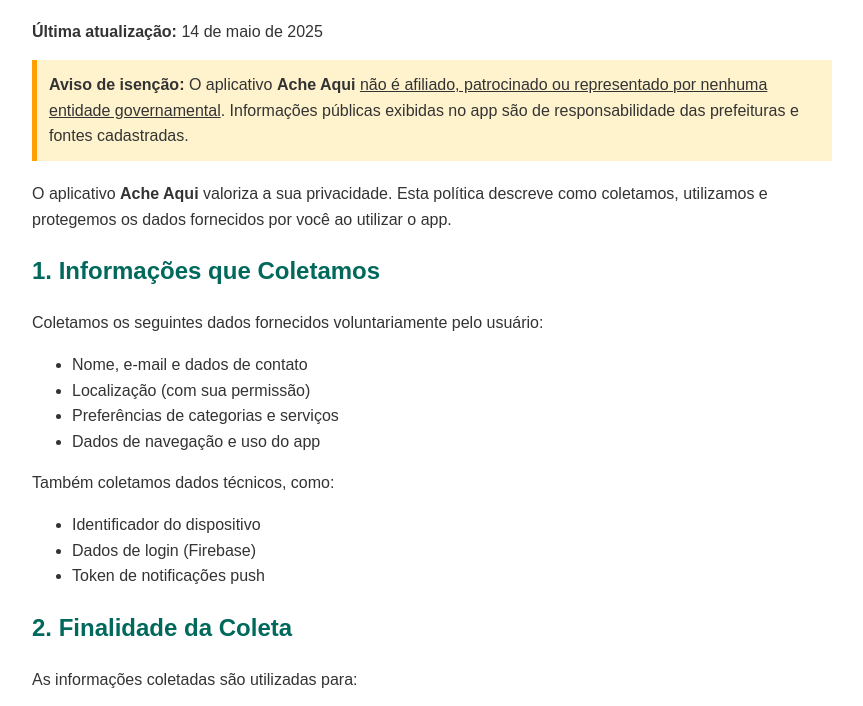
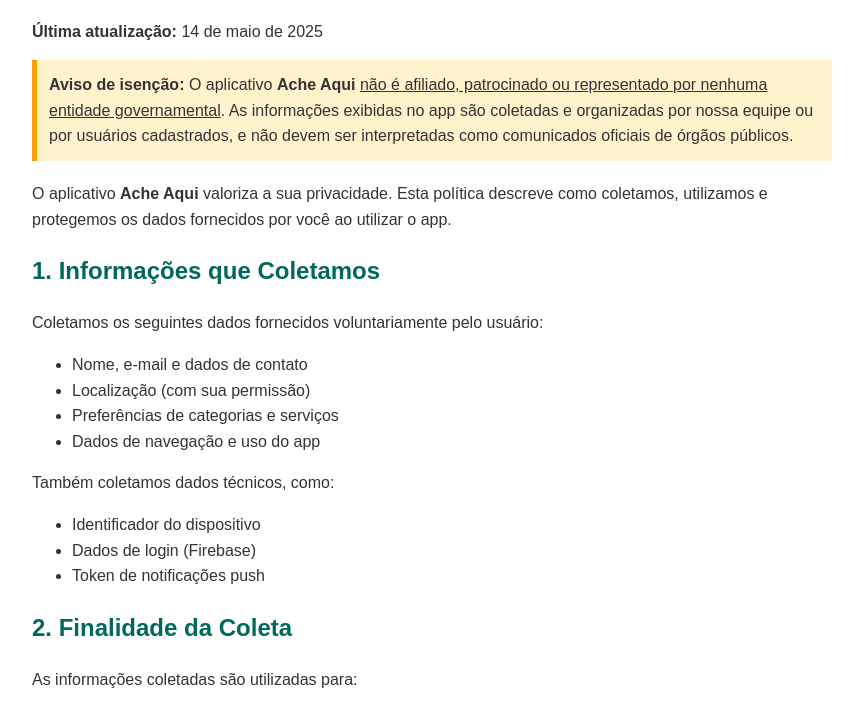
Before and after one commit to GrrMoura/politica-privacidade, a plain HTML site: page index.html in a window 1280 px wide. Shown: the part 94-800 px from the top of the page, without its empty margins (208-1071 px from the left). Drawn offline with Linux system fonts and the light colour scheme.

Commit message:
Update index.html

```diff
--- a/index.html
+++ b/index.html
@@ -32,7 +32,7 @@
   <p><strong>Última atualização:</strong> 14 de maio de 2025</p>
 
   <div class="disclaimer">
-    <strong>Aviso de isenção:</strong> O aplicativo <strong>Ache Aqui</strong> <u>não é afiliado, patrocinado ou representado por nenhuma entidade governamental</u>. Informações públicas exibidas no app são de responsabilidade das prefeituras e fontes cadastradas.
+   <strong>Aviso de isenção:</strong> O aplicativo <strong>Ache Aqui</strong> <u>não é afiliado, patrocinado ou representado por nenhuma entidade governamental</u>. As informações exibidas no app são coletadas e organizadas por nossa equipe ou por usuários cadastrados, e não devem ser interpretadas como comunicados oficiais de órgãos públicos.
   </div>
 
   <p>O aplicativo <strong>Ache Aqui</strong> valoriza a sua privacidade. Esta política descreve como coletamos, utilizamos e protegemos os dados fornecidos por você ao utilizar o app.</p>
```
